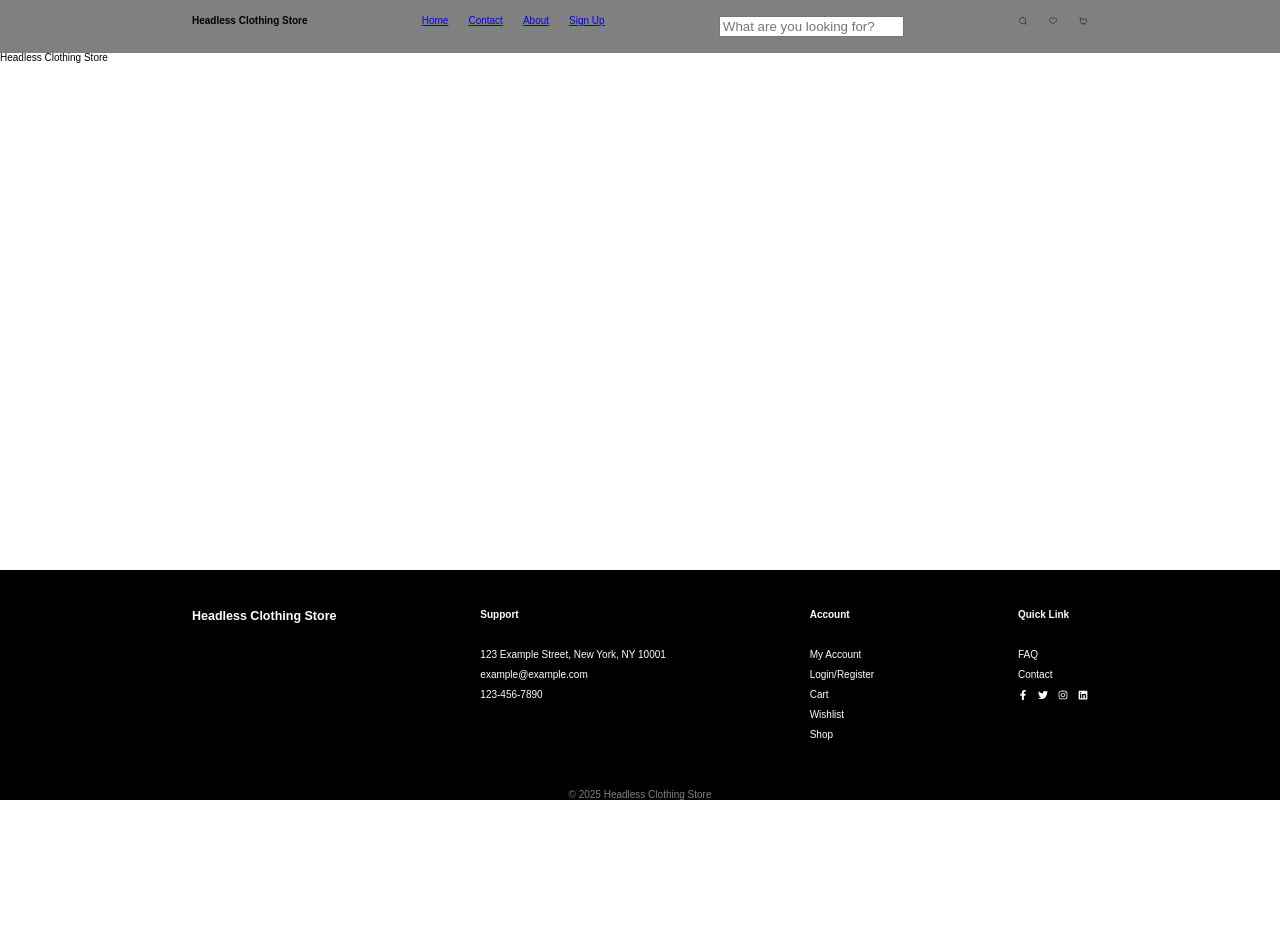
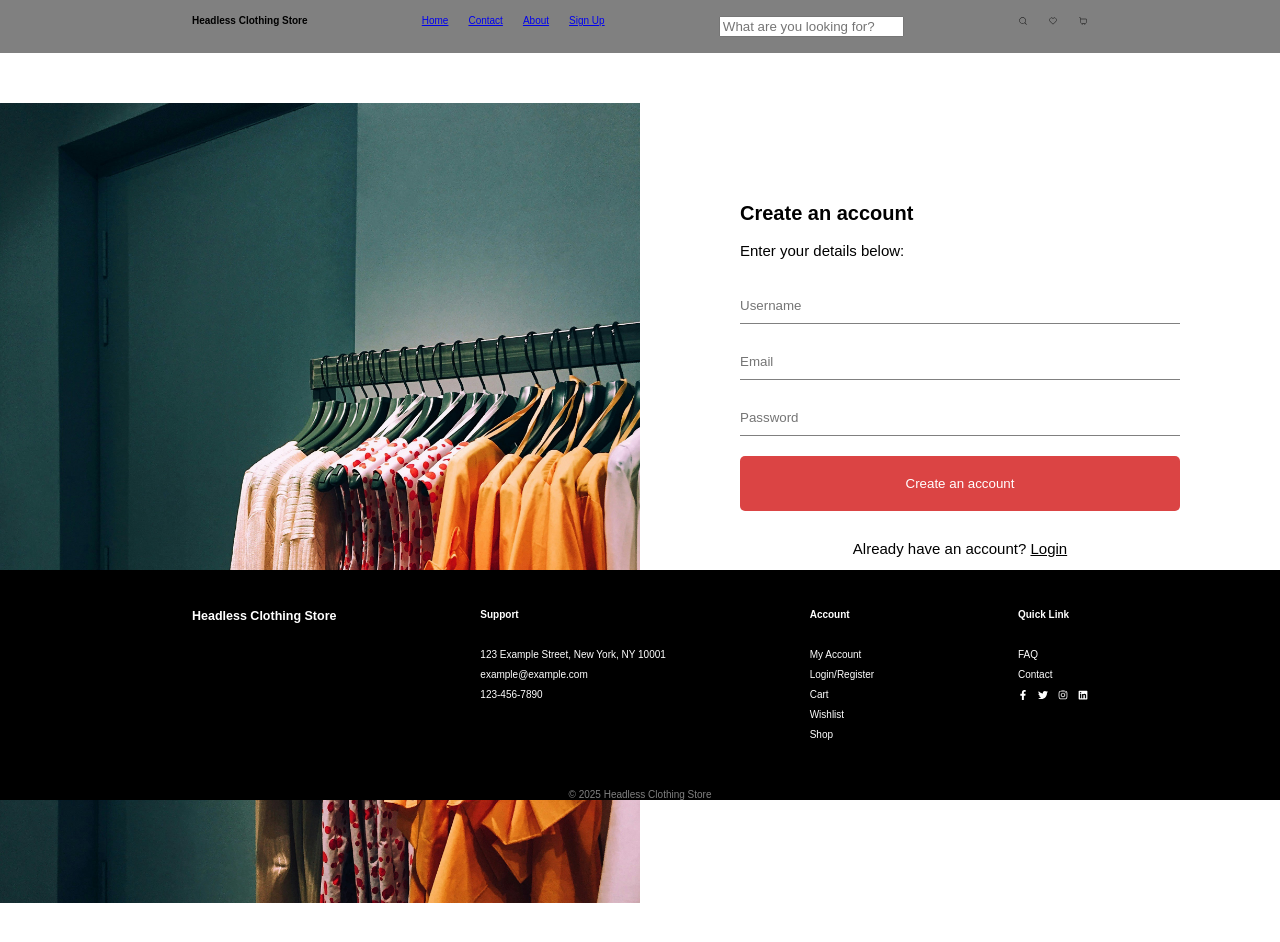
Before and after one commit to MattiVboiii/gw2_svm, a React (Vite) app: page /signup in a window 1280 px wide. Shown: the top 942 px of the page. Before the commit the page ends 800 px from the top, so only its background shows below. Built offline with nearby package versions, Linux system fonts and the light colour scheme.

Commit message:
Add Homepage and Signup components with routing and styles

```diff
--- a/src/App.tsx
+++ b/src/App.tsx
@@ -1,14 +1,18 @@
 import Footer from './components/Footer';
 import Navbar from './components/Navbar';
+import Homepage from './pages/Homepage';
+import Signup from './pages/Signup';
+import { Routes, Route } from 'react-router';
 import '/src/styles/main.css';
 
 const App = () => {
   return (
     <>
       <Navbar />
-      <main>
-        <h1>Headless Clothing Store</h1>
-      </main>
+      <Routes>
+        <Route path='/' element={<Homepage />} />
+        <Route path='/signup' element={<Signup />} />
+      </Routes>
       <Footer />
     </>
   );
--- a/src/pages/Homepage.tsx
+++ b/src/pages/Homepage.tsx
@@ -0,0 +1,4 @@
+const Homepage = () => {
+  return <div>Homepage</div>;
+};
+export default Homepage;
--- /dev/null
+++ b/src/pages/Signup.tsx
@@ -0,0 +1,74 @@
+import styles from '../styles/home/Signup.module.css';
+import { useState } from 'react';
+
+const Signup = () => {
+  const [username, setUsername] = useState('');
+  const [email, setEmail] = useState('');
+  const [password, setPassword] = useState('');
+  const [errors, setErrors] = useState<string[]>([]);
+
+  const handleSubmit = (e: React.FormEvent<HTMLFormElement>) => {
+    e.preventDefault();
+    const newErrors: string[] = [];
+    if (!username) newErrors.push('Please enter a username');
+    if (!email) newErrors.push('Please enter an email');
+    if (!password) newErrors.push('Please enter a password');
+    if (newErrors.length > 0) {
+      setErrors(newErrors);
+    } else {
+      setErrors([]);
+    }
+  };
+
+  return (
+    <div className={styles.signup_container}>
+      <img src='/src/assets/signup pic.jpg' alt='' />
+      <form className={styles.signup_form} onSubmit={handleSubmit}>
+        <h1>Create an account</h1>
+        <p>Enter your details below:</p>
+        {errors.length > 0 && (
+          <ul className={styles.error}>
+            {errors.map((error, index) => (
+              <li key={index}>{error}</li>
+            ))}
+          </ul>
+        )}
+        <div>
+          <input
+            type='text'
+            id='username'
+            name='username'
+            value={username}
+            onChange={(e) => setUsername(e.target.value)}
+            placeholder='Username'
+          />
+        </div>
+        <div>
+          <input
+            type='email'
+            id='email'
+            name='email'
+            value={email}
+            onChange={(e) => setEmail(e.target.value)}
+            placeholder='Email'
+          />
+        </div>
+        <div>
+          <input
+            type='password'
+            id='password'
+            name='password'
+            value={password}
+            onChange={(e) => setPassword(e.target.value)}
+            placeholder='Password'
+          />
+        </div>
+        <button type='submit'>Create an account</button>
+        <p>
+          Already have an account? <a href='/login'>Login</a>
+        </p>
+      </form>
+    </div>
+  );
+};
+export default Signup;
--- /dev/null
+++ b/src/styles/home/Signup.module.css
@@ -0,0 +1,59 @@
+.signup_container {
+  display: grid;
+  grid-template-columns: 1fr 1fr;
+  padding: 50px 0;
+  height: 100vh;
+}
+
+img {
+  width: 50vw;
+  grid-column: 1;
+}
+
+.signup_form {
+  /* border: 1px solid black; */
+  padding: 100px;
+  grid-column: 2;
+  h1 {
+    font-size: 2rem;
+    margin-bottom: 20px;
+    font-weight: bold;
+  }
+  p {
+    font-size: 1.5rem;
+    margin-bottom: 30px;
+  }
+  .error {
+    color: black;
+    li {
+      background-color: red;
+      padding: 5px;
+    }
+  }
+  input {
+    width: 100%;
+    border: none;
+    border-bottom: 1px solid grey;
+    margin-bottom: 20px;
+    padding: 10px 0;
+  }
+  button {
+    border: none;
+    border-radius: 0.5rem;
+    background: var(--redAccent);
+    color: white;
+    padding: 2rem;
+    width: 100%;
+    transition: all 0.2s ease-in-out;
+    &:hover {
+      background: var(--hoverButton);
+    }
+  }
+  p:last-child {
+    text-align: center;
+    margin-top: 30px;
+    a {
+      color: black;
+    }
+  }
+}
```
Also changed, not shown: src/assets/signup pic.jpg (added).
